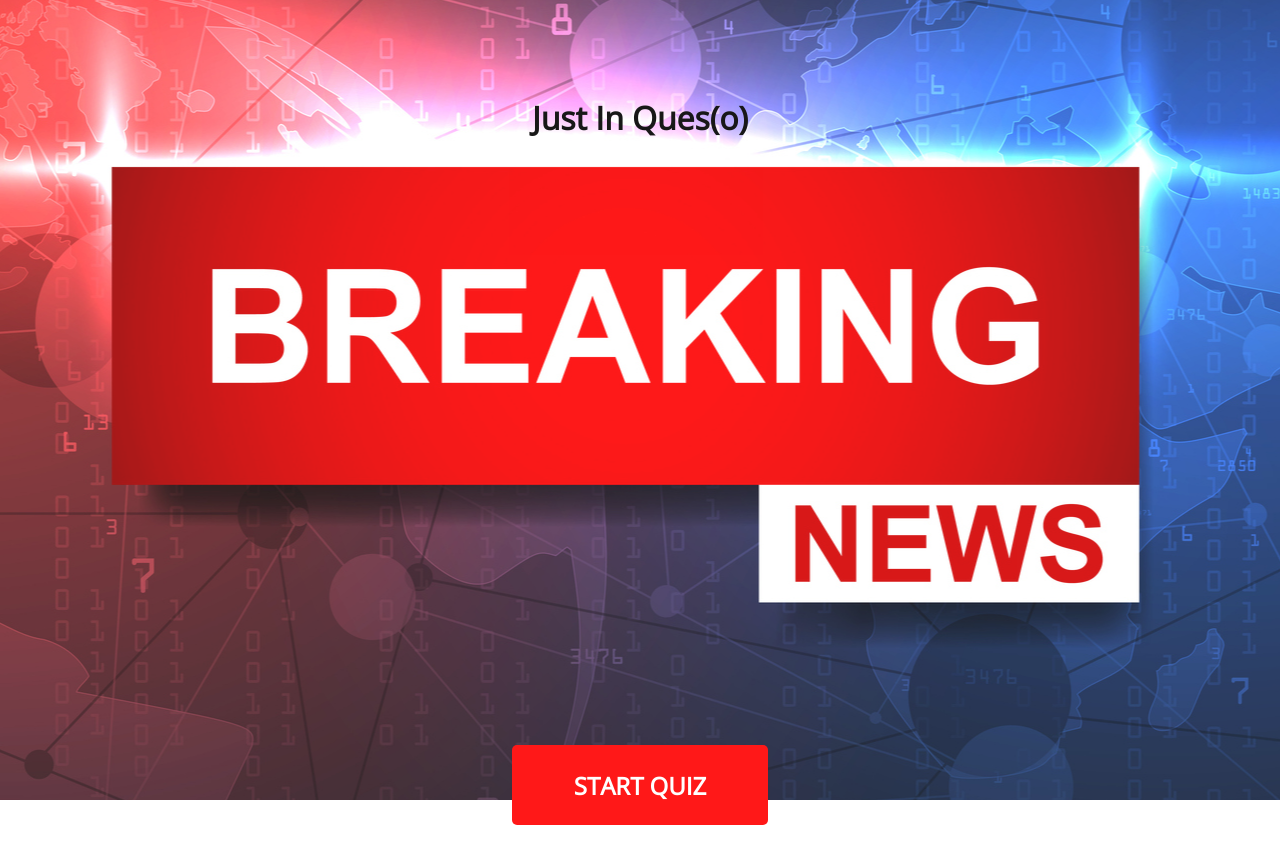
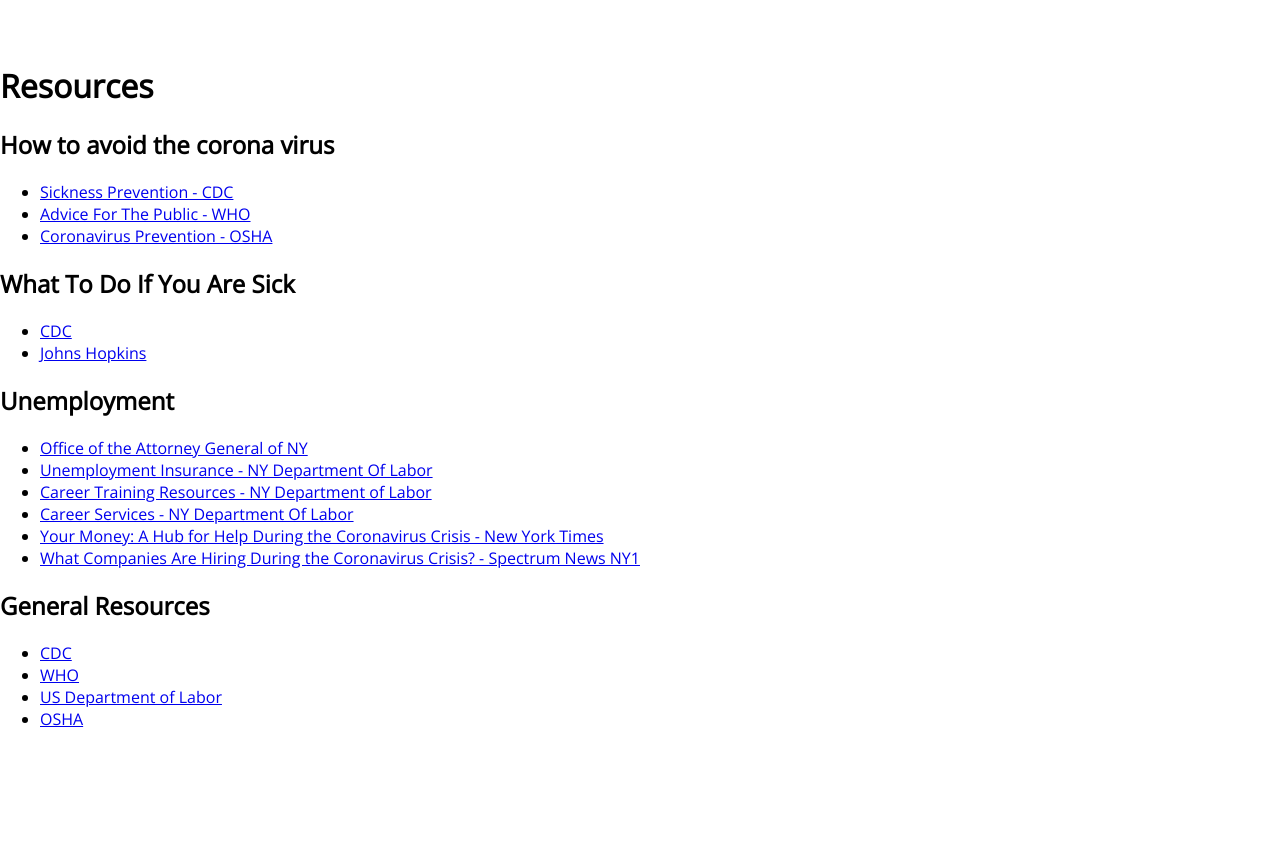
Before and after one commit to klpetersen/just-in-case-front-end, a React (Create React App) app: page / in a window 1280 px wide. Shown: the top 864 px of the page. After the commit the page ends 800 px from the top, so only its background shows below. Built offline with nearby package versions, Linux system fonts and the light colour scheme; no server answers.

Commit message:
Created Resources Page

```diff
--- a/src/App.js
+++ b/src/App.js
@@ -2,6 +2,7 @@
 import Question from './components/Question'
 import Results from './components/Results'
 import FrontPage from './components/FrontPage'
+import Resources from './components/Resources'
 import './css/Shared.css'
 
 export default class App extends Component {
@@ -58,14 +59,15 @@
   render() {
     return (
       <div className='main-container'>
-        {this.state.frontPage ?
+        {/* {this.state.frontPage ?
           <FrontPage toggleStartQuiz={this.toggleStartQuiz} />
           :
           this.state.completed ?
             <Results questions={this.state.questions} reset={this.reset} />
             :
             this.state.questions && this.displayQuestion()
-        }
+        } */}
+        <Resources />
       </div>
     )
   }
--- /dev/null
+++ b/src/components/Resources.js
@@ -0,0 +1,50 @@
+import React, { Component } from 'react'
+
+export default class Resources extends Component {
+    render() {
+        return (
+
+            // CDC, WHO, Unemployment,
+            <div>
+                <h1> Resources </h1>
+                <div className='resource-container'>
+                    <div className='resource'>
+                        <h2>How to avoid the corona virus</h2>
+                        <ul>
+                            <li><a href='https://www.cdc.gov/coronavirus/2019-ncov/prevent-getting-sick/prevention.html' target="_blank" rel="noopener noreferrer">Sickness Prevention - CDC</a></li>
+                            <li><a href='https://www.who.int/emergencies/diseases/novel-coronavirus-2019/advice-for-public' target="_blank" rel="noopener noreferrer">Advice For The Public - WHO</a></li>
+                            <li><a href='https://www.osha.gov/SLTC/covid-19/controlprevention.html' target="_blank" rel="noopener noreferrer">Coronavirus Prevention - OSHA</a></li>
+                        </ul>
+                    </div>
+                    <div className='resource'>
+                        <h2>What To Do If You Are Sick</h2>
+                        <ul>
+                            <li><a href='https://www.cdc.gov/coronavirus/2019-ncov/if-you-are-sick/steps-when-sick.html' target="_blank" rel="noopener noreferrer">CDC</a></li>
+                            <li><a href='https://www.hopkinsmedicine.org/health/conditions-and-diseases/coronavirus/coronavirus-what-if-i-feel-sick' target="_blank" rel="noopener noreferrer">Johns Hopkins</a></li>
+                        </ul>
+                    </div>
+                    <div className='resource'>
+                        <h2>Unemployment</h2>
+                        <ul>
+                            <li><a href='https://ag.ny.gov/coronavirus' target="_blank" rel="noopener noreferrer">Office of the Attorney General of NY</a></li>
+                            <li><a href='https://labor.ny.gov/unemploymentassistance.shtm' target="_blank" rel="noopener noreferrer">Unemployment Insurance - NY Department Of Labor</a></li>
+                            <li><a href='https://labor.ny.gov/careerservices/planyourcareer/training.shtm' target="_blank" rel="noopener noreferrer">Career Training Resources - NY Department of Labor</a></li>
+                            <li><a href='https://labor.ny.gov/careerservices/CareerServicesIndex.shtm' target="_blank" rel="noopener noreferrer">Career Services - NY Department Of Labor</a></li>
+                            <li><a href='https://www.nytimes.com/article/coronavirus-money-unemployment.html' target="_blank" rel="noopener noreferrer">Your Money: A Hub for Help During the Coronavirus Crisis - New York Times</a></li>
+                            <li><a href='https://www.ny1.com/nyc/all-boroughs/coronavirus/2020/03/23/companies-hiring-during-coronavirus-crisis' target="_blank" rel="noopener noreferrer">What Companies Are Hiring During the Coronavirus Crisis? - Spectrum News NY1 </a></li>
+                        </ul>
+                    </div>
+                    <div className='resource'>
+                        <h2>General Resources</h2>
+                        <ul>
+                            <li><a href='https://www.cdc.gov/coronavirus/resources.html' target="_blank" rel="noopener noreferrer">CDC</a></li>
+                            <li><a href='https://www.who.int/emergencies/diseases/novel-coronavirus-2019' target="_blank" rel="noopener noreferrer">WHO</a></li>
+                            <li><a href='https://www.dol.gov/coronavirus' target="_blank" rel="noopener noreferrer">US Department of Labor</a></li>
+                            <li><a href='https://www.osha.gov/SLTC/covid-19/' target="_blank" rel="noopener noreferrer">OSHA</a></li>
+                        </ul>
+                    </div>
+                </div>
+            </div>
+        )
+    }
+}
```
